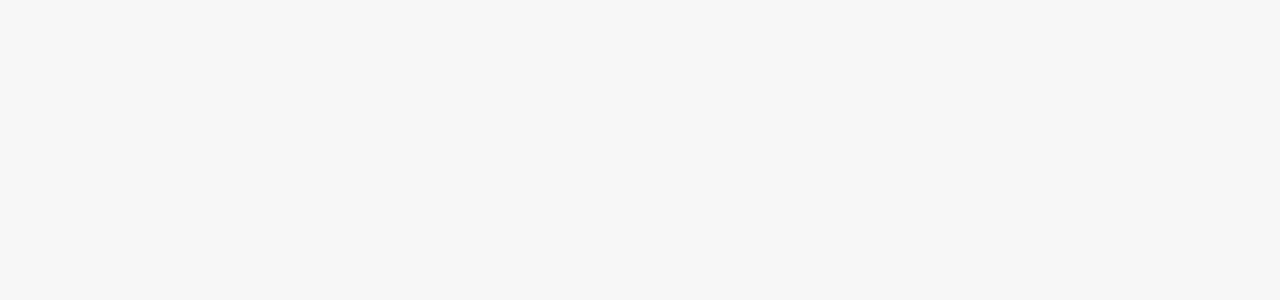
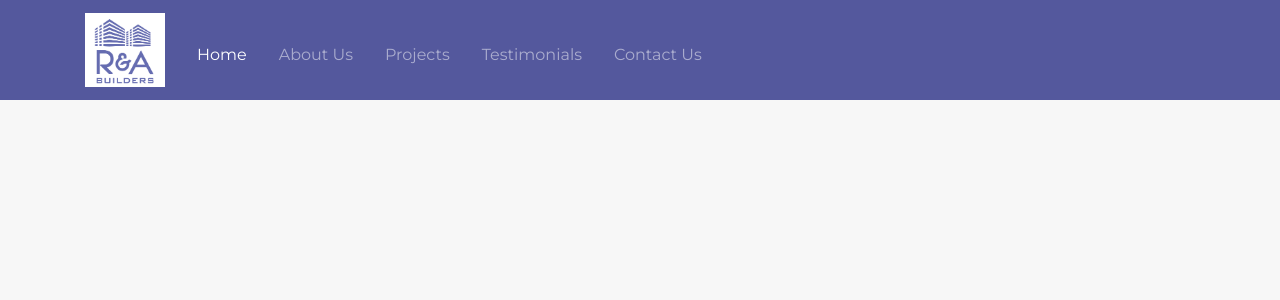
Before and after one commit to rashmiphadte/website, a PHP site: page / in a window 1280 px wide. Before the commit the part shown is empty. Shown: the top 300 px of the page. Run offline with PHP 8.4, Linux system fonts and the light colour scheme; some libraries are stand-ins or nearby versions.

Commit message:
add navbar

```diff
--- a/assets/css/custom.css
+++ b/assets/css/custom.css
@@ -7,7 +7,7 @@ body{
 
 /* navbar */
 .navbar {
-  background-color: black;
+  background-color: #54589d;
   position: fixed;
   top: 0;
   left: 0;
--- a/index.html
+++ b/index.html
@@ -13,13 +13,50 @@
     <link href="https://fonts.googleapis.com/css?family=Montserrat&display=swap" rel="stylesheet">
 
     <link rel="stylesheet" href="https://use.fontawesome.com/releases/v5.11.2/css/all.css">
-    <title>Kodework</title>
+    <title>R&A Builders</title>
 </head>
 
 <body>
+    <nav class="navbar navbar-expand-md navbar-dark">
+        <div class="container">
+            <!-- Brand -->
+            <a class="navbar-brand" href="#"><img src="assets/img/logo.png" alt="logo" class="img-fluid"
+                    width="80px"></a>
+
+            <!-- Toggler/collapsibe Button -->
+            <button class="navbar-toggler" type="button" data-toggle="collapse" data-target="#collapsibleNavbar">
+                <span class="navbar-toggler-icon"></span>
+            </button>
+
+            <!-- Navbar links -->
+            <div class="collapse navbar-collapse" id="collapsibleNavbar">
+                <ul class="navbar-nav mr-auto">
+                    <li class="nav-item active mx-2">
+                        <a class="nav-link" href="#">Home </a>
+                    </li>
+                    <li class="nav-item mx-2">
+                        <a class="nav-link" href="#">About Us </a>
+                    </li>
+                    <li class="nav-item mx-2">
+                        <a class="nav-link" href="#">Projects</a>
+                    </li>
+
+                    <li class="nav-item mx-2">
+                        <a class="nav-link" href="#">Testimonials</a>
+                    </li>
+                    <li class="nav-item mx-2">
+                        <a class="nav-link" href="#">Contact Us</a>
+                    </li>
+                </ul>
+            </div>
+        </div>
+    </nav>
     <footer>
 
     </footer>
+    <script src="assets/js/jquery-3.2.1.slim.min.js"></script>
+    <script src="assets/js/popper.js"></script>
+    <script src="assets/js/bootstrap.min.js"></script>
 </body>
 
 </html>
```
Also changed, not shown: assets/img/logo.png (added).
